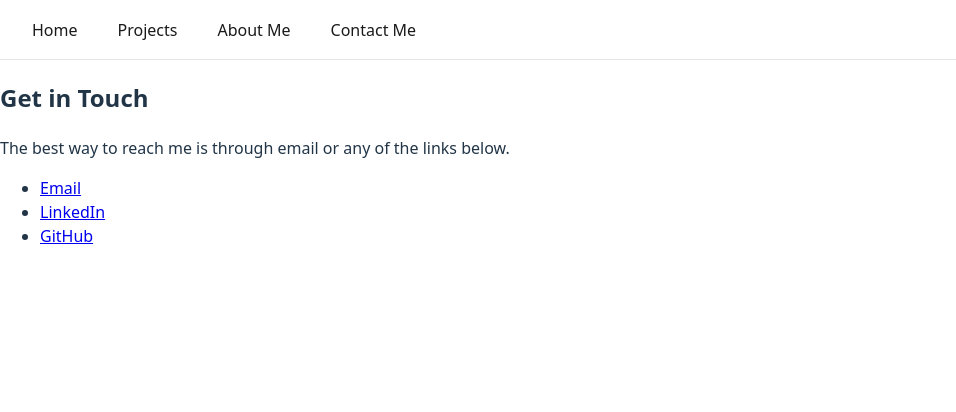
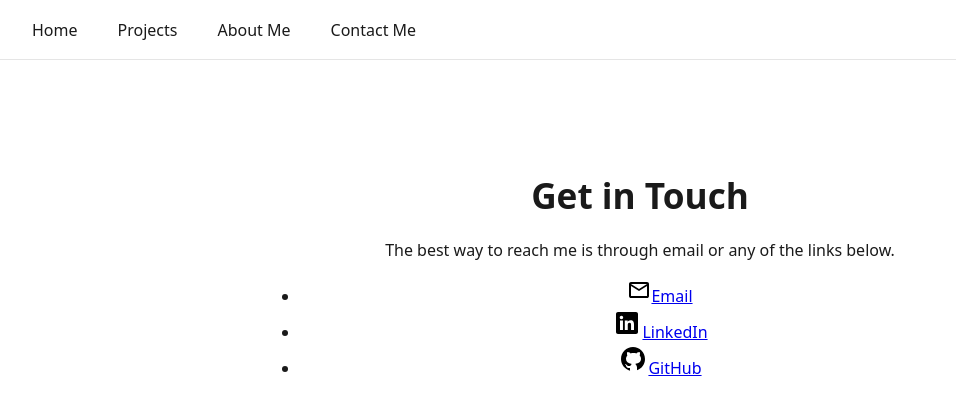
Before and after one commit to carlDguez19/csProjectPage, a React (Vite) app: page /contact in a window 1280 px wide. Shown: the top 412 px of the page, without its empty margins (0-956 px from the left). Built offline with nearby package versions, Linux system fonts and the light colour scheme.

Commit message:
added icons to contact pag. then will pull for new contact me message

```diff
--- a/src/Contact/Contact.jsx
+++ b/src/Contact/Contact.jsx
@@ -1,8 +1,14 @@
+import email from '../assets/icons/email.svg'
+import linkedIn from '../assets/icons/linkedin.svg'
+import github from '../assets/icons/githubIcon.svg'
+import styles from './Contact.module.css'
+
+
 export function Contact() {
   return (
-    <section className="contactSection">
-
-      <h2 className="contactTitle">Get in Touch</h2>
+    <section className={styles.contactSection}>
+      <div className={styles.contactWrapper}>
+        <h2 className={styles.contactTitle}>Get in Touch</h2>
 
         <p className="contactIntro">
           The best way to reach me is through email or any of the links below.
@@ -11,24 +17,27 @@ export function Contact() {
         <ul className="contactList">
           <li>
             <a href="mailto:carlosdguezwcs@gmail.com" target="_blank" rel="noopener noreferrer">
+              <img src={email} alt="email icon" />
               Email
             </a>
           </li>
 
           <li>
             <a href="https://www.linkedin.com/in/carlosdominguezdev/" target="_blank" rel="noopener noreferrer">
+              <img src={linkedIn} alt="LinkedIn icon" />
               LinkedIn
             </a>
           </li>
 
           <li>
             <a href="https://github.com/carlDguez19" target="_blank" rel="noopener noreferrer">
+              <img src={github} alt="GitHub Icon" />
               GitHub
             </a>
           </li>
 
         </ul>
-
+      </div>
     </section>
   );
 }
--- /dev/null
+++ b/src/Contact/Contact.module.css
@@ -0,0 +1,23 @@
+*,
+*::before,
+*::after{
+    box-sizing: border-box;
+}
+
+.contactSection{
+    background: #fff;
+    color: #1a1a1a;
+}
+
+.contactWrapper{
+    max-width: var(--max-width);
+    margin: 0 auto;
+    padding: 80px 20px;
+    text-align: center;
+}
+
+.contactTitle{
+    font-size: 2.2rem;
+    margin-bottom: 10px;
+    font-weight: 600;
+}
```
Also changed, not shown: src/assets/icons/email.svg (added), src/assets/icons/linkedin.svg (added). Lines whose indentation alone changed are shown as unchanged.
